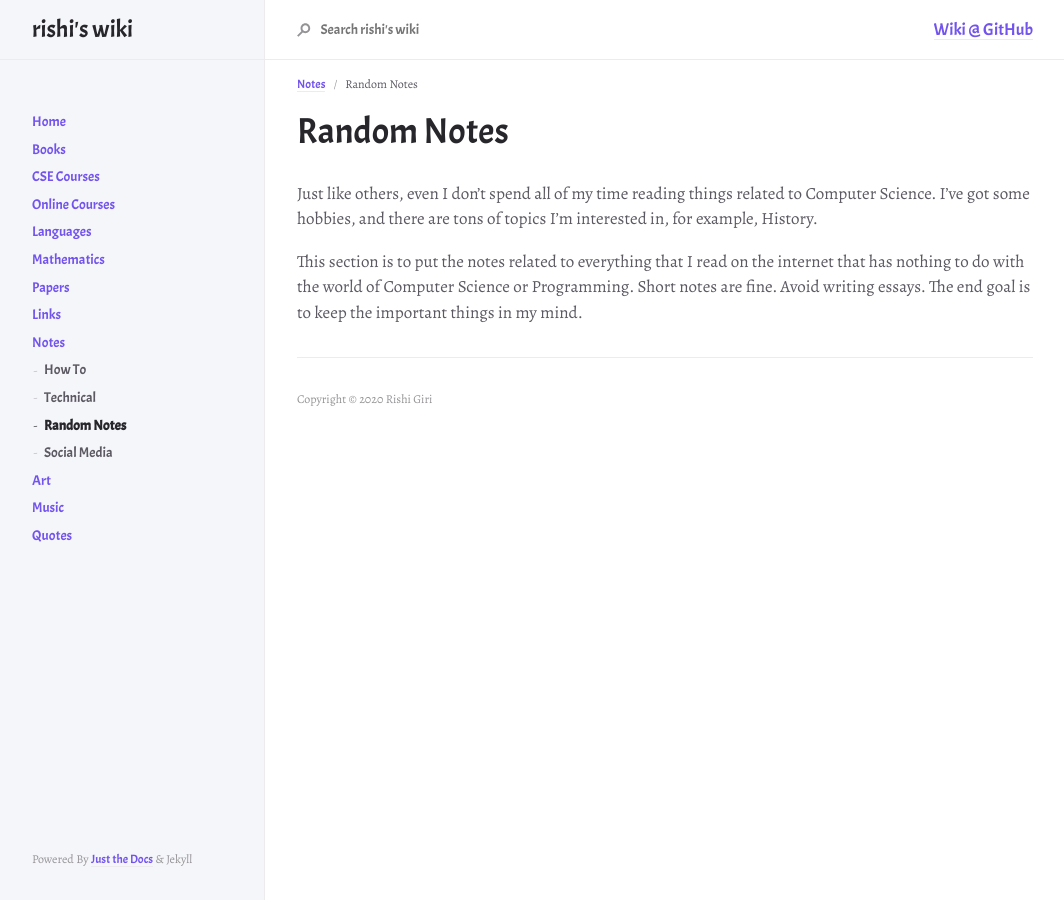
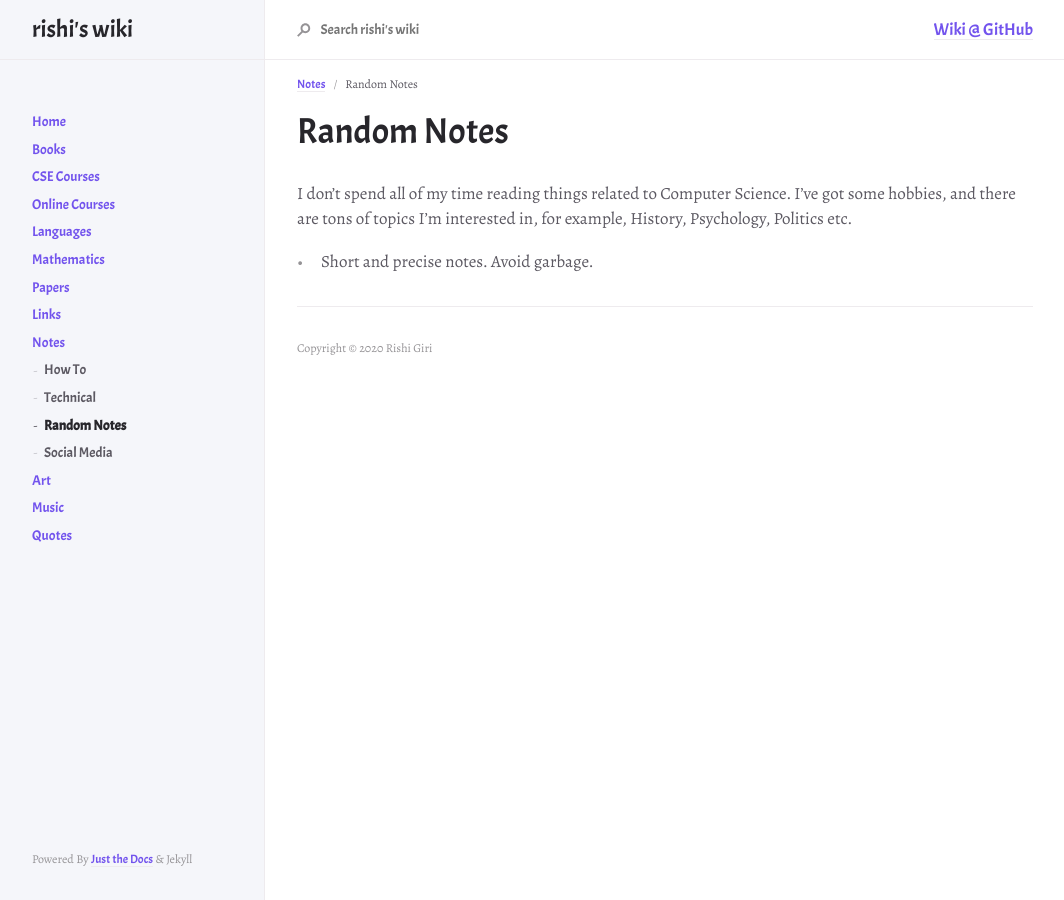
Before and after one commit to r8w/r8w, a Jekyll site: the page built from docs/notes/random.md, in a window 1280 px wide. Shown: the whole page, without its empty margins (107-1171 px from the left). Built offline with Jekyll 4.4.1, drawn with Linux system fonts in a browser that asks for light colours; nearby versions of some CDN libraries.

Commit message:
update changes

```diff
--- a/docs/notes/random.md
+++ b/docs/notes/random.md
@@ -7,6 +7,6 @@ nav_order: 2
 
 # Random Notes
 
-Just like others, even I don't spend all of my time reading things related to Computer Science. I've got some hobbies, and there are tons of topics I'm interested in, for example, History.
+I don't spend all of my time reading things related to Computer Science. I've got some hobbies, and there are tons of topics I'm interested in, for example, History, Psychology, Politics etc.
 
-This section is to put the notes related to everything that I read on the internet that has nothing to do with the world of Computer Science or Programming. Short notes are fine. Avoid writing essays. The end goal is to keep the important things in my mind.
+- Short and precise notes. Avoid garbage.
```
Also changed, not shown: docs/links/blogs.md (added, +14 -0 lines), docs/links/social.md (+2 -0 lines), docs/links/tech.md (+4 -0 lines), docs/notes/notes.md (+1 -6 lines).
